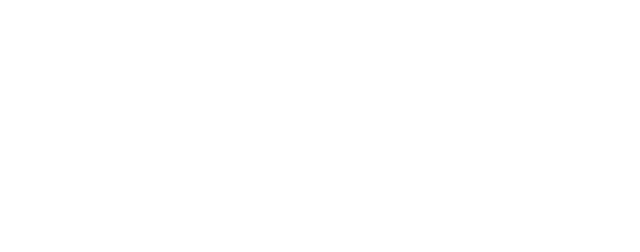
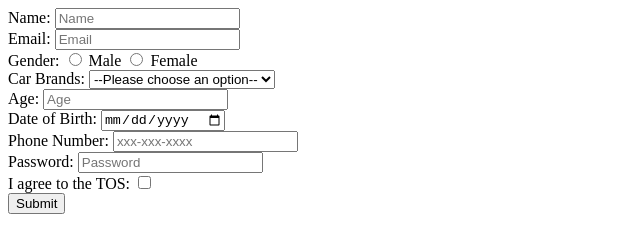
Before and after one commit to acciojob/signup-form-car-Anmolshivhare, a website: page main.html in a window 1280 px wide. Shown: the whole page, without its empty margins (0-640 px from the left). Drawn offline with Linux system fonts and the light colour scheme.

Commit message:
created a submission

```diff
--- a/main.html
+++ b/main.html
@@ -1,16 +1,57 @@
 <!DOCTYPE html>
+<html lang="en">
+<head>
+    <meta charset="UTF-8">
+    <meta name="viewport" content="width=device-width, initial-scale=1.0">
+    <title>Signup Form</title>
+</head>
+<body>
+    <form action="submit.php" method="POST">
+        <label for="name">Name:</label>
+        <input type="text" id="name" name="name" placeholder="Name" required>
+        <br>
 
-<html>
+        <label for="email">Email:</label>
+        <input type="email" id="email" name="email" placeholder="Email" required>
+        <br>
 
-<head>
-	<link rel="stylesheet" href="styles.css">
-</head>
+        <label>Gender:</label>
+        <input type="radio" id="gender_m" name="gender" value="Male" required>
+        <label for="gender_m">Male</label>
+        <input type="radio" id="gender_f" name="gender" value="Female" required>
+        <label for="gender_f">Female</label>
+        <br>
 
-<body>
-	<!-- the entire body must be written by student -->
-    <script type="text/javascript" src="./script.js">
-</script>
+        <label for="cars">Car Brands:</label>
+        <select id="cars" name="cars" required>
+            <option value="">--Please choose an option--</option>
+            <option value="Toyota">Toyota</option>
+            <option value="Ford">Ford</option>
+            <option value="Honda">Honda</option>
+        </select>
+        <br>
 
+        <label for="age">Age:</label>
+        <input type="number" id="age" name="age" placeholder="Age" required>
+        <br>
+
+        <label for="dob">Date of Birth:</label>
+        <input type="date" id="dob" name="dob" required>
+        <br>
+
+        <label for="tel">Phone Number:</label>
+        <input type="tel" id="tel" name="tel" placeholder="xxx-xxx-xxxx">
+        <br>
+
+        <label for="password">Password:</label>
+        <input type="password" id="password" name="password" placeholder="Password" required>
+        <br>
+
+        <label for="tos">I agree to the TOS:</label>
+        <input type="checkbox" id="tos" name="tos" required>
+        <br>
+
+        <button type="submit">Submit</button>
+    </form>
 </body>
-
 </html>
```
